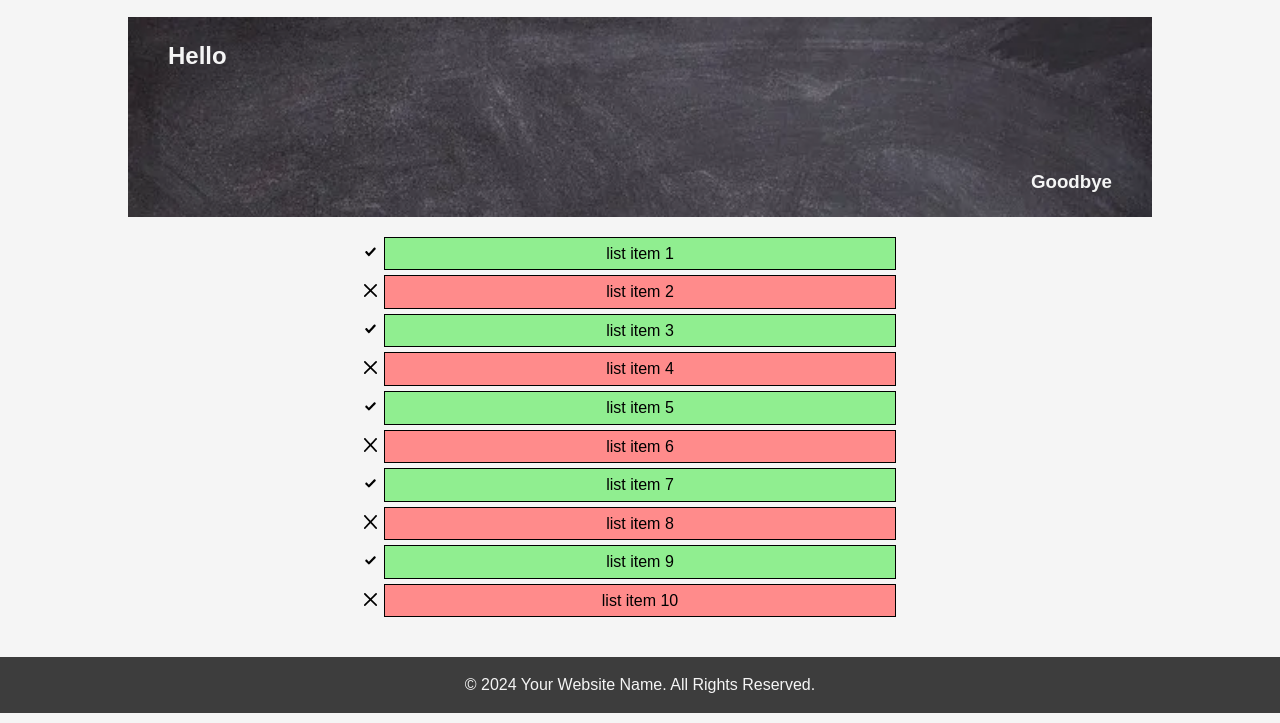
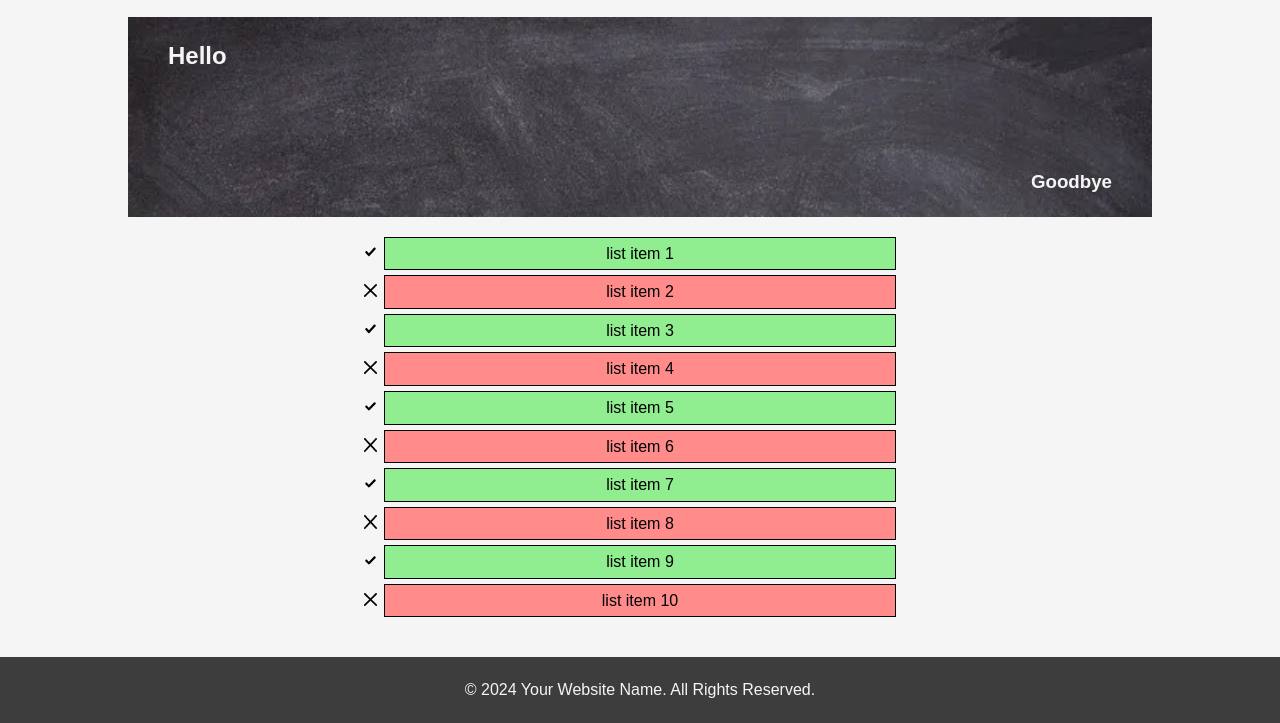
Before and after one commit to enrik-mustafa/Learning-CSS, a plain HTML site: page index.html in a window 1280 px wide. Shown: the part 1660-2383 px from the top of the page. Drawn offline with Linux system fonts and the light colour scheme.

Commit message:
Update style.css

```diff
--- a/style.css
+++ b/style.css
@@ -237,11 +237,9 @@ textarea {
 }
 
 footer {
-    background-color: rgb(61, 61, 61);
+    background: rgb(61, 61, 61);
     color: whitesmoke;
+    text-align: center;
+    padding: 20px;
+    margin-top: 40px;
 }
-
-footer p {
-    padding: 15px;
-    text-align: center;
-}
```
